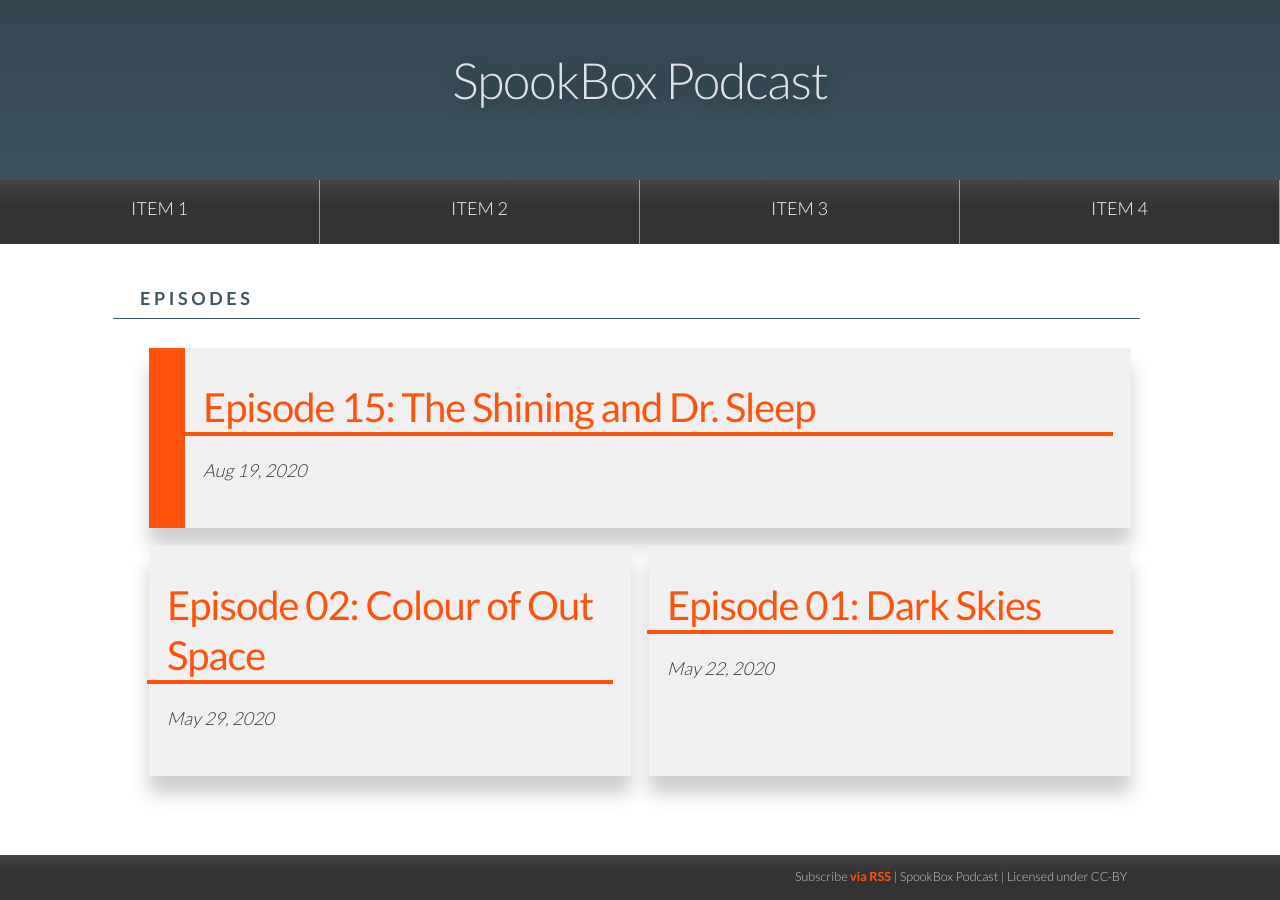
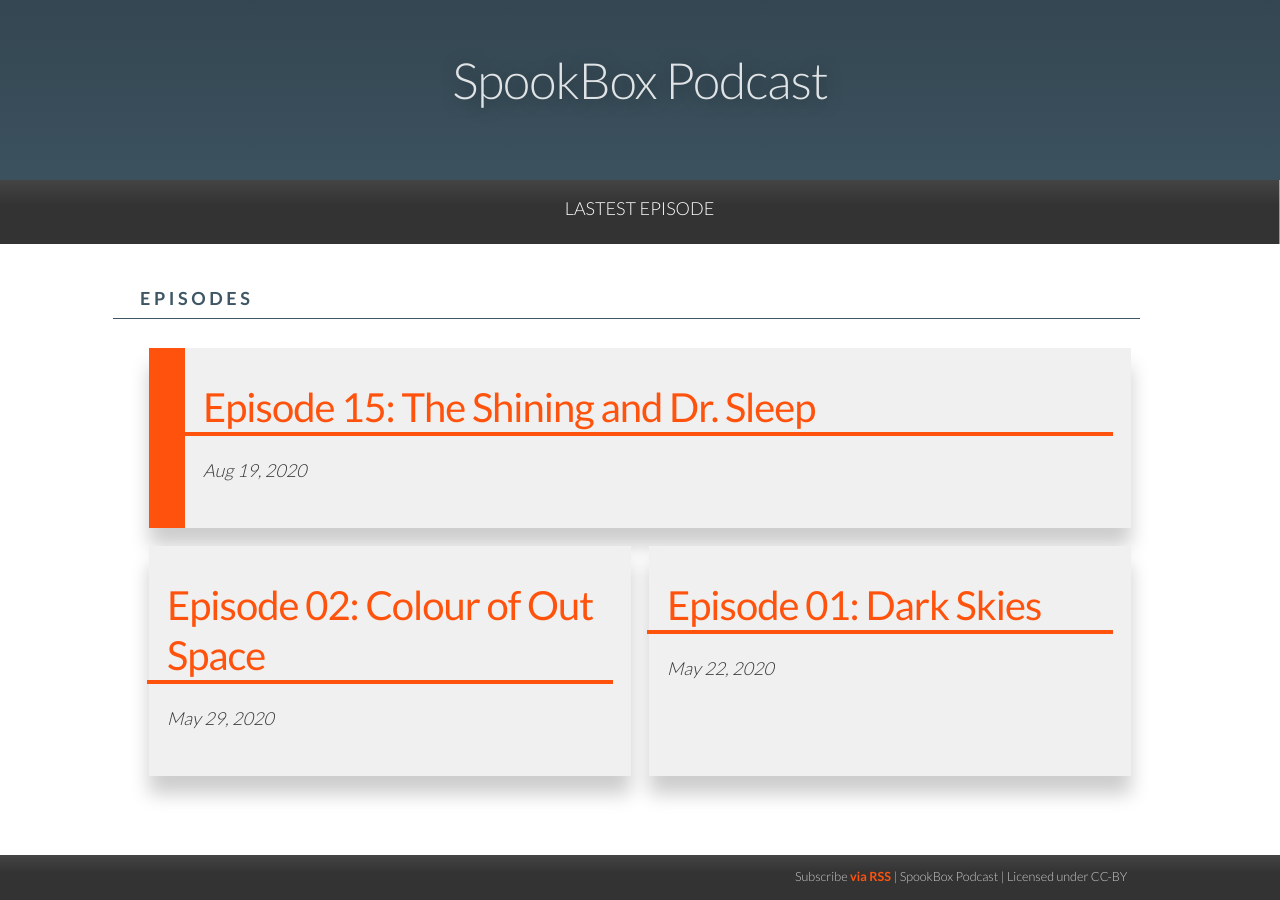
Before and after one commit to cpmmckeown/SpookBox-Podcast, a Jekyll site: the page built from index.html, in a window 1280 px wide. Built offline with Jekyll 4.4.1, drawn with Linux system fonts in a browser that asks for light colours.

Commit message:
Commiting base url changes

```diff
--- a/_config.yml
+++ b/_config.yml
@@ -9,15 +9,15 @@
 title: SpookBox Podcast
 email: spookboxpodcast@outlook.com
 description: "This is the website of horror movie podcast SpookBox."
-baseurl: "https://spookboxpodcast.co.uk"
-url: ""
+baseurl: ""
+url: https://github.com/cpmmckeown/SpookBox-Podcast/blob/master
 twitter_username: agentialgamer
 github_username:  cpmmckeown
 
 permalink: /:year/:title.html
 
 #Timezone
-timezone: United Kingdom/London
+timezone: GMT
 
 # Build settings
 markdown: kramdown
--- a/_includes/header.html
+++ b/_includes/header.html
@@ -1,3 +1,3 @@
 <header class="gradient">
-        <div class="logo container"><a href={{site.baseurl}}><h1 class="header">{{ site.title }}</h1></a></div>
+        <div class="logo container"><a href="{{site.url}}"><h1 class="header">{{ site.title }}</h1></a></div>
 </header>
--- a/_includes/navigation.html
+++ b/_includes/navigation.html
@@ -1,8 +1,10 @@
 <nav>
     <ul>
-        <li><a href="#">Item 1</a></li>
+        <li><a href="{{ site.posts.first.url | prepend: site.url}}">Lastest Episode</a></li>
+        <!--
         <li><a href="#">Item 2</a></li>
         <li><a href="#">Item 3</a></li>
         <li><a href="#">Item 4</a></li>
+        -->
     </ul>
 </nav>
--- a/index.html
+++ b/index.html
@@ -10,7 +10,7 @@
     {% assign first_post = site.posts.first %}
     <div class="cards">
         <h2>
-          <a class="post-link" href="{{ first_post.url | prepend: site.baseurl }}">{{ first_post.title }}</a>
+          <a class="post-link" href="{{ first_post.url | prepend: site.url }}">{{ first_post.title }}</a>
         </h2>
         <p class="meta">{{ first_post.date | date: "%b %-d, %Y" }}</p>
         <p>{{ first_post.excerpt }} </p>
```
